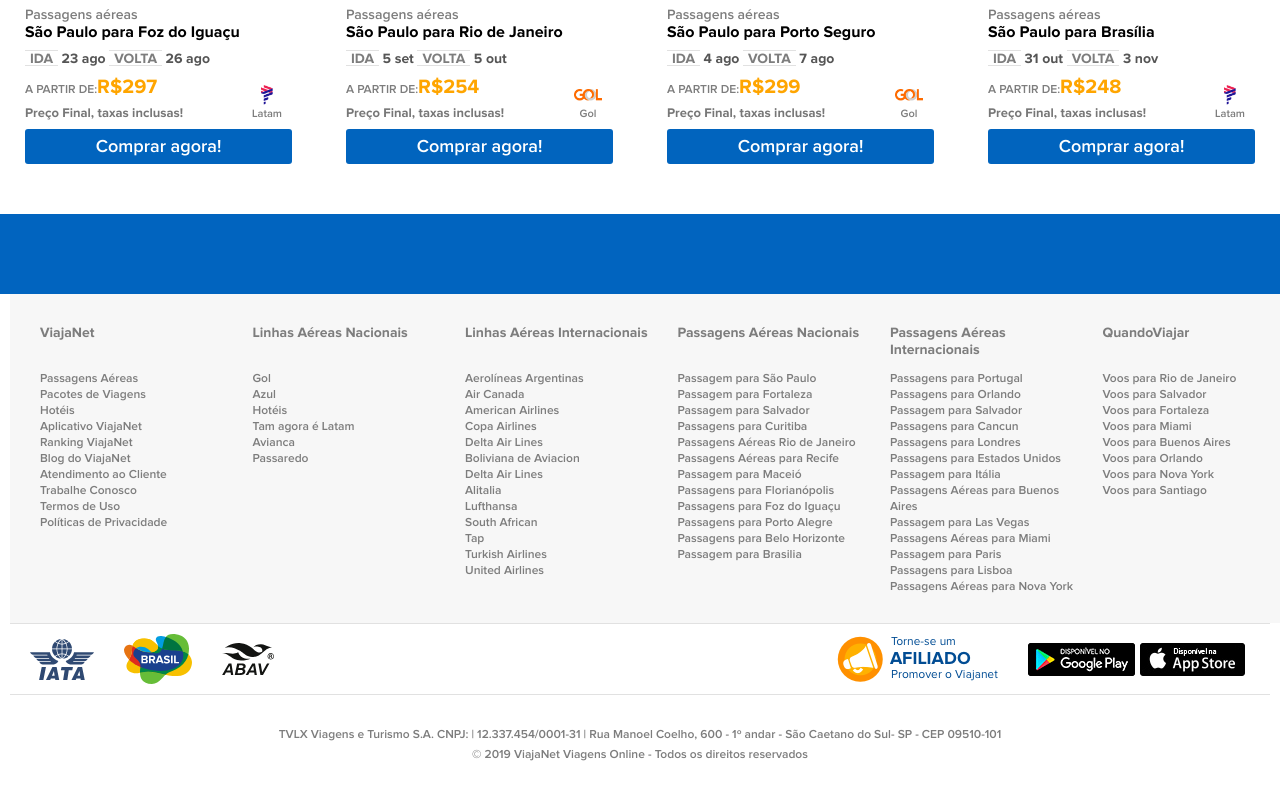
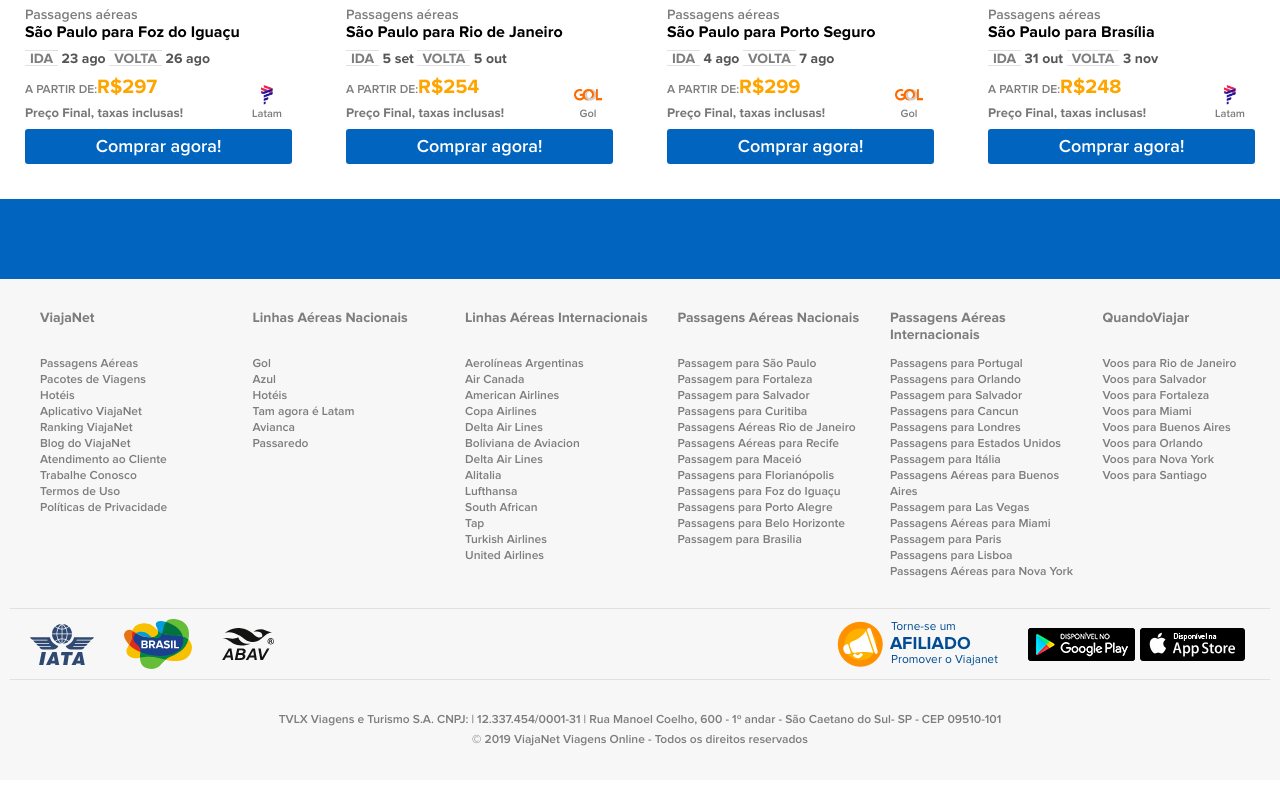
Before and after one commit to hugo-cardoso/viajanet-test, a React app: page / in a window 1280 px wide. Shown: the part 860-1655 px from the top of the page. Built offline with nearby package versions, Linux system fonts and the light colour scheme.

Commit message:
Changed footer background color

```diff
--- a/src/components/Footer/style.js
+++ b/src/components/Footer/style.js
@@ -3,8 +3,8 @@
 
 export const Wrapper = styled.footer`
   width: 100%;
-  padding: 15px 0 0;
   box-sizing: border-box;
+  background-color: #f7f7f7;
 `;
 
 export const SiteMap = styled.div`
@@ -12,7 +12,6 @@
   display: grid;
   grid-template-columns: repeat(6, 1fr);
   grid-gap: 15px;
-  background-color: #f7f7f7;
   padding: 30px;
 
   @media screen and (max-width: ${ breakPoints.mobile }px) {
```
